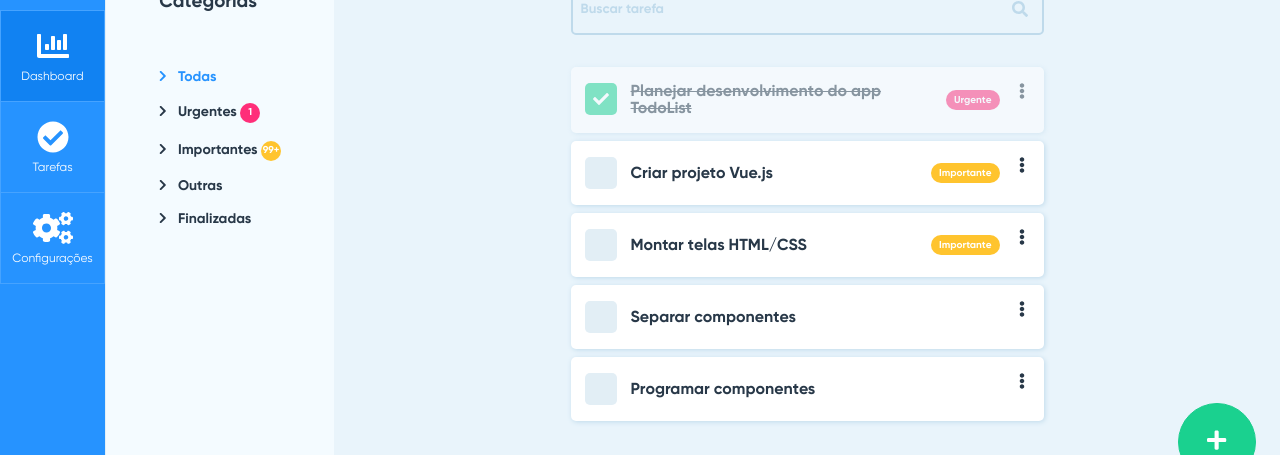
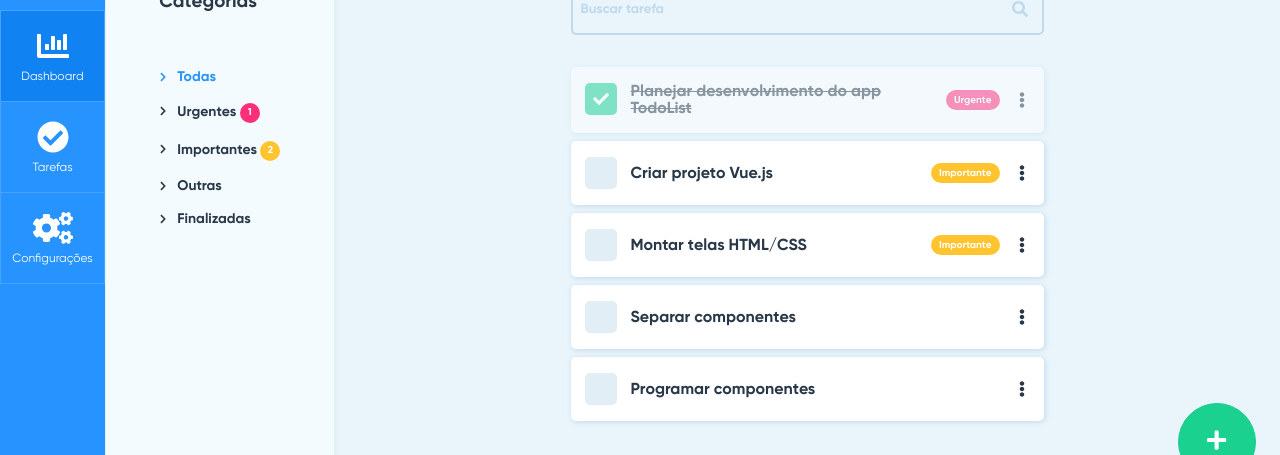
Before and after one commit to diegondev/facilita-tasks, a Vue app: page /home in a window 1280 px wide. Shown: the part 295-750 px from the top of the page. Built offline with nearby package versions, Linux system fonts and the light colour scheme.

Commit message:
Fix styles

```diff
--- a/src/assets/styles/index.styl
+++ b/src/assets/styles/index.styl
@@ -3,6 +3,7 @@
 
 $font-family = SVN-Gilroy
 $box-shadow-default = 1px 1px 5px 0px $input-color
+$box-shadow-layout = 1px 1px 5px 0px alpha($gray, 20%)
 $z-index-overlay-menus = 10
 $z-index-modal = 100
 
@@ -129,6 +130,7 @@ input[type="radio"]
 // TOOLBAR STYLES
 .toolbar
     background-color $white
+    box-shadow $box-shadow-layout
 
 .user-info
     .user-data
@@ -138,6 +140,7 @@ input[type="radio"]
 // MAIN PAGE STYLES
 .categories-list-container
     background-color $side-bg-color
+    box-shadow $box-shadow-layout
 
 .category-list
     :hover
--- a/src/layouts/main/Main.vue
+++ b/src/layouts/main/Main.vue
@@ -37,7 +37,6 @@ export default {
 .header
     grid-column 2 /3
     grid-row 1 / 2
-    box-shadow 0px 0px 2px lightgray
 
 .content
     grid-column 2
--- a/src/shared/components/more-menu/MoreMenu.vue
+++ b/src/shared/components/more-menu/MoreMenu.vue
@@ -56,6 +56,8 @@ export default {
 
 <style lang="stylus" scoped>
 .more-menu-container
+    display flex
+    align-items center
     position relative
 
 .more-menu-icon
@@ -69,8 +71,8 @@ export default {
 .more-menu-collapse
     display flex
     position absolute
-    top -8px
-    right -4px
+    top 0
+    right 0
     padding 8px 0
     border-radius 5px
 
--- a/src/views/home/Home.vue
+++ b/src/views/home/Home.vue
@@ -107,7 +107,7 @@ export default {
             categories: [
                 { name: 'Todas', },
                 { name: 'Urgentes',    quantity: 1,   urgency: 'urgent', },
-                { name: 'Importantes', quantity: 100, urgency: 'important', },
+                { name: 'Importantes', quantity: 2, urgency: 'important', },
                 { name: 'Outras', },
                 { name: 'Finalizadas', }
             ],
@@ -171,7 +171,7 @@ export default {
         cursor pointer
 
     .category-item-icon
-        font-size 12px
+        font-size 10px
         margin-right 8px
 
 .input-search
```
